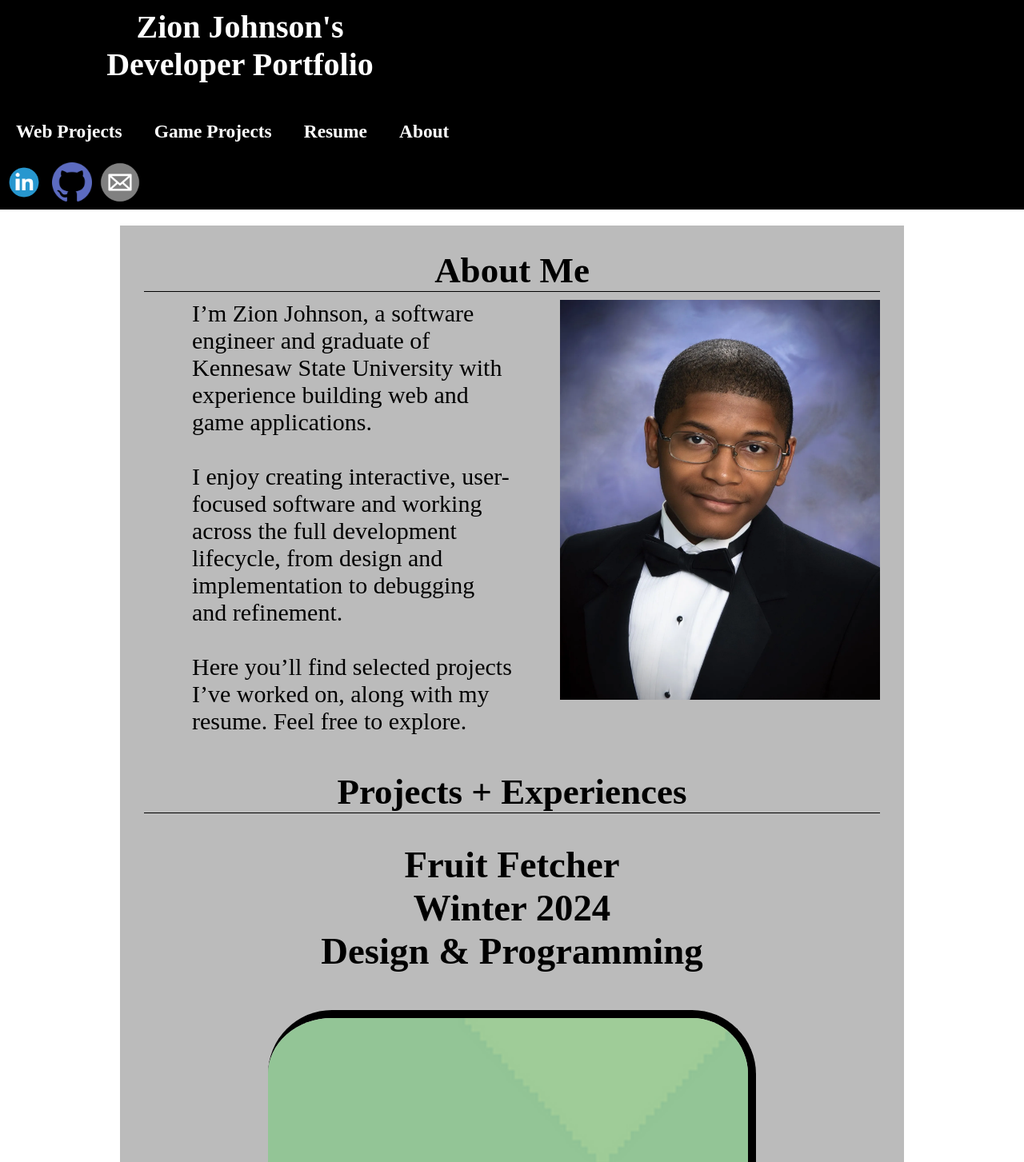
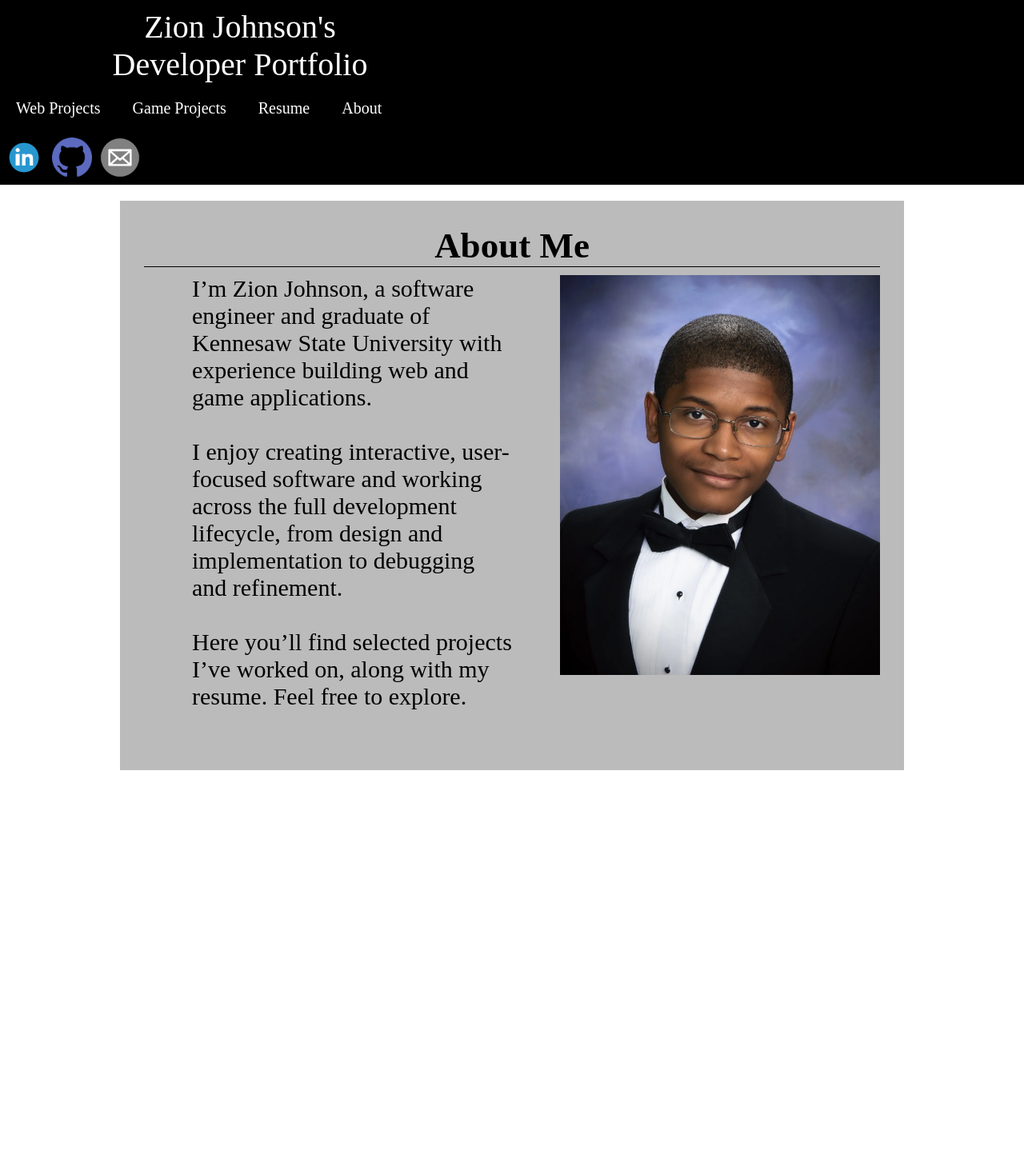
Before and after one commit to Waysidechimp/portfolio-site, a React (Vite) app: page / in a window 1280 px wide. Shown: the top 1453 px of the page at 80% size. After the commit the page ends 983 px from the top, so only its background shows below. Built offline with nearby package versions, Linux system fonts and the light colour scheme.

Commit message:
Added React Route. Set up pages

```diff
--- a/package.json
+++ b/package.json
@@ -11,7 +11,8 @@
   },
   "dependencies": {
     "react": "^19.2.0",
-    "react-dom": "^19.2.0"
+    "react-dom": "^19.2.0",
+    "react-router-dom": "^7.13.1"
   },
   "devDependencies": {
     "@eslint/js": "^9.39.1",
--- a/src/App.jsx
+++ b/src/App.jsx
@@ -1,19 +1,31 @@
 import { useState } from 'react'
-import StartPage from './components/StartPage'
+import {
+  BrowserRouter as Router,
+  Routes,
+  Route,
+} from "react-router-dom";
+import './index.css'
+import Home from './pages/Home';
+import WebProjects from './pages/WebProjects'
+import GameProjects from './pages/GameProjects'
+import Resume from './pages/Resume'
+import About from './pages/About'
+import FruitFetcher from './components/FruitFetcher'
 
-import './index.css'
 
 function App() {
-  const [currentPage, setCurrentPage] = useState('Start')
-
-const SetPage = () => {
-  if(currentPage === 'Start') return <StartPage />
-}
 
   return (
-    <>
-      {SetPage()}
-    </>
+    <Router>
+      <Routes>
+        <Route exact path='/' element={<Home />} />
+        <Route exact path='/WebProjects' element={<WebProjects />} />
+        <Route exact path='/GameProjects' element={<GameProjects />} />
+        <Route exact path='/Resume' element={<Resume />} />
+        <Route path='/About' element={<About />} />
+        <Route path='/FruitFetcher' element={<FruitFetcher />} />
+      </Routes>
+    </Router>
   )
 }
 
--- /dev/null
+++ b/src/components/FruitFetcher.jsx
@@ -0,0 +1,11 @@
+import Header from "./Header"
+
+const FruitFetcher = () => {
+    return (
+        <>
+         <Header />
+        </>
+    )
+}
+
+export default FruitFetcher
--- a/src/components/Header.jsx
+++ b/src/components/Header.jsx
@@ -6,12 +6,12 @@ const Header = () => {
 
     return (
         <div className="header">
-            <h1 className='home_title'>Zion Johnson's <br /> Developer Portfolio</h1>
+            <a href='/' className='home_title'>Zion Johnson's <br /> Developer Portfolio</a>
             <div className="dropdowns">
-                <h3 className="dropdown_ele">Web Projects</h3>
-                <h3 className="dropdown_ele">Game Projects</h3>
-                <h3 className="dropdown_ele">Resume</h3>
-                <h3 className="dropdown_ele">About</h3>
+                <a href='/webprojects' className="dropdown_ele">Web Projects</a>
+                <a href='/gameprojects' className="dropdown_ele">Game Projects</a>
+                <a href='/resume' className="dropdown_ele">Resume</a>
+                <a href='/about' className="dropdown_ele">About</a>
             </div>
             <div className="socials">
                     <a href="https://www.linkedin.com/in/zion-johnson-96b350256/" >
--- a/src/components/Project.jsx
+++ b/src/components/Project.jsx
@@ -1,14 +1,17 @@
 const Project = ({projectTitle, projectDate, projectRole, projectImg}) => {
     const projectTitles = `${projectTitle}\n${projectDate}\n${projectRole}`
+    const projLink = projectTitle.replace(/\s+/g, '');
 
     return (
-        <div className="project">
-            <div className="project_text">
-                <h3>{projectTitles}</h3>
+        <div className="buttonContainer">
+            <button className="project" onClick={() => window.location=`/${projLink}`}>
+            <div >
+                <div className="project_text">
+                    <h3>{projectTitles}</h3>
+                </div>
+                <img src={projectImg} className="project_image"/>
             </div>
-            <a href="" >
-                <img src={projectImg} className="project_image"/>
-            </a>
+            </button>
         </div>
     )
 }
--- a/src/components/StartPage.jsx
+++ /dev/null
@@ -1,26 +0,0 @@
-import Header from './Header.jsx'
-import Intro from './Intro.jsx'
-import fruitFetcherImg from '/src/assets/FruitFetcher.png'
-import Project from './Project.jsx'
-
-const StartPage = () => {
-    return (
-        <>
-        <Header />
-        <div className='content'>
-            <Intro />
-            <div className='projects'>
-            <h2 className='projects_title'>Projects + Experiences</h2>
-            <Project
-                projectTitle="Fruit Fetcher"
-                projectDate="Winter 2024"
-                projectRole="Design & Programming"
-                projectImg={fruitFetcherImg}
-            />
-            </div>
-        </div>
-        </>
-    )
-}
-
-export default StartPage
--- a/src/index.css
+++ b/src/index.css
@@ -6,6 +6,21 @@
 
 :root {
     background-color: white;
+}
+
+a:link {
+    text-decoration: none;
+    color: white;
+}
+
+a:visited {
+    text-decoration: none;
+    color: white;
+}
+
+a:hover {
+    text-decoration: none;
+    color: wheat;
 }
 
 .content {
@@ -89,7 +104,17 @@
     font-size: 45px;
 }
 
+
+.buttonContainer {
+    display: flex;
+    justify-content: center;
+    align-items: center;
+    height: 100vh;
+}
+
 .project {
+    border: none;
+    cursor: pointer;
     white-space: pre-line;
     text-align: center;
 }
--- /dev/null
+++ b/src/pages/About.jsx
@@ -0,0 +1,11 @@
+import Header from '/src/components/Header.jsx'
+
+const About = () => {
+    return (
+        <>
+        <Header />
+        </>
+    )
+}
+
+export default About
--- /dev/null
+++ b/src/pages/GameProjects.jsx
@@ -0,0 +1,11 @@
+import Header from '/src/components/Header.jsx'
+
+const GameProjects = () => {
+    return (
+        <>
+        <Header />
+        </>
+    )
+}
+
+export default GameProjects
--- /dev/null
+++ b/src/pages/Home.jsx
@@ -0,0 +1,17 @@
+import Header from '/src/components/Header.jsx'
+import Intro from '/src/components/Intro.jsx'
+import fruitFetcherImg from '/src/assets/FruitFetcher.png'
+import Project from '/src/components/Project.jsx'
+
+const Home = () => {
+    return (
+        <>
+        <Header />
+        <div className='content'>
+            <Intro />
+        </div>
+        </>
+    )
+}
+
+export default Home
--- /dev/null
+++ b/src/pages/Resume.jsx
@@ -0,0 +1,11 @@
+import Header from '/src/components/Header.jsx'
+
+const Resume = () => {
+    return (
+        <>
+        <Header />
+        </>
+    )
+}
+
+export default Resume
--- /dev/null
+++ b/src/pages/WebProjects.jsx
@@ -0,0 +1,11 @@
+import Header from '/src/components/Header.jsx'
+
+const WebProjects = () => {
+    return (
+        <>
+        <Header />
+        </>
+    )
+}
+
+export default WebProjects
```
Also changed, not shown: 1 other file (tests, documents, lock files or other folders).
